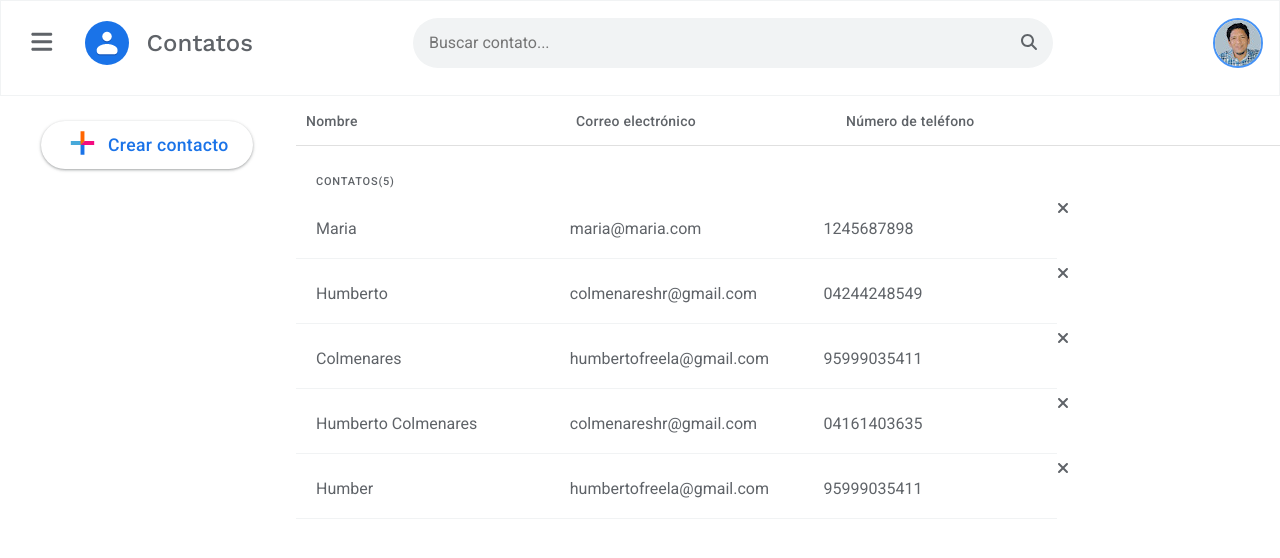
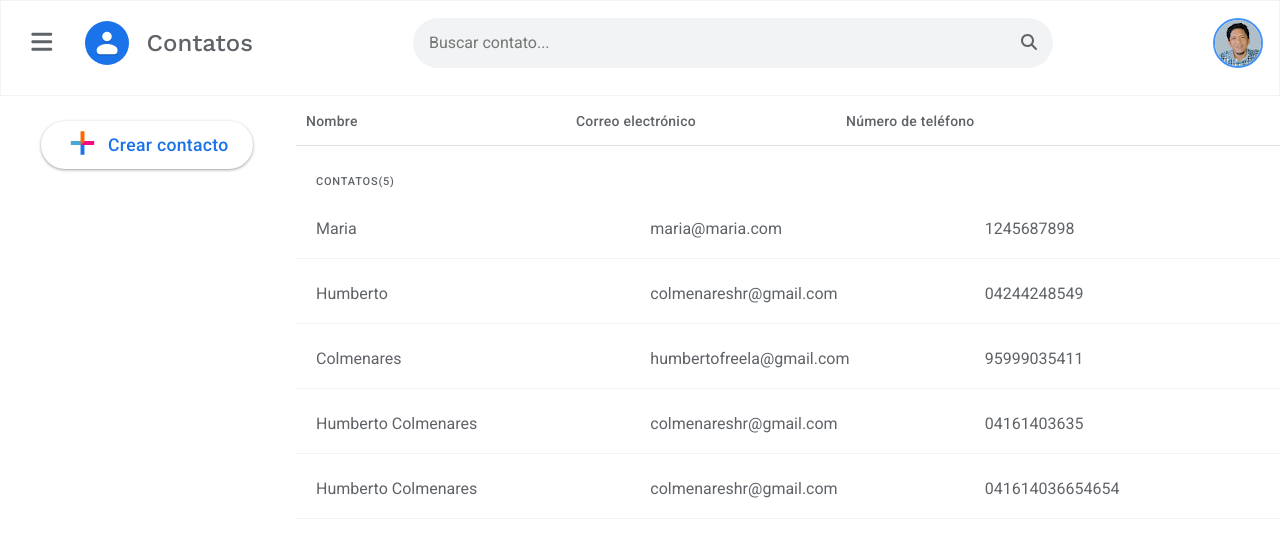
Before and after one commit to colmenareshr/ReactAgendaContatos, a React (Vite) app: page / in a window 1280 px wide. Shown: the top 558 px of the page. Built offline with nearby package versions, Linux system fonts and the light colour scheme; data requests are answered from the project's data file.

Commit message:
Estilos boton delete

```diff
--- a/db.json
+++ b/db.json
@@ -25,10 +25,10 @@
       "id": 22
     },
     {
-      "nome": "Humber",
-      "email": "humbertofreela@gmail.com",
-      "telefone": "95999035411",
-      "id": 23
+      "nome": "Humberto Colmenares",
+      "email": "colmenareshr@gmail.com",
+      "telefone": "041614036654654",
+      "id": 24
     }
   ]
 }
--- a/src/App.jsx
+++ b/src/App.jsx
@@ -4,7 +4,6 @@ import SideBar from './components/SideBar/SideBar';
 import ModalCreate from './components/Modales/ModalCreate';
 import { useEffect, useState } from 'react';
 import './App.css';
-
 
 function App() {
   /* HOOKS */
@@ -14,7 +13,6 @@ function App() {
   const [telefones, setTelefones] = useState('');
   const [showModal, setShowModal] = useState(false);
   const [isUpdate, setIsUpdate] = useState();
-
 
   /*AGREGAR VENTANA MODAL CREAR*/
   const handleShowModal = () => {
@@ -56,22 +54,22 @@ function App() {
         console.log(err.message);
       });
   };
-/*METODO DELETE | ELIMINAR CONTACTO */
+  /*METODO DELETE | ELIMINAR CONTACTO */
   const deleteContact = async (id) => {
-    await fetch(`http://localhost:3000/contatos/${id}`,{
+    await fetch(`http://localhost:3000/contatos/${id}`, {
       method: 'DELETE',
-    }).then((response) =>{
-      if(response.status === 200) {
+    }).then((response) => {
+      if (response.status === 200) {
         setContacts(
-          contacts.filter((contato) =>{
+          contacts.filter((contato) => {
             return contato.id !== id;
           })
         );
-      }else{
+      } else {
         return;
       }
-    })
-  }
+    });
+  };
 
   /* API FIN */
   /* FUNCIONAMIENTO DEL FORMULARIO */
@@ -84,7 +82,7 @@ function App() {
   };
   /* FORMULARIO FIN */
 
-/*EDITAR CONTACTOS*/
+  /*EDITAR CONTACTOS*/
   const onUpdate = (id) => {
     fetch(`http://localhost:3000/contatos/${id}`)
       .then((response) => response.json())
@@ -94,9 +92,8 @@ function App() {
         setEmails(data.email);
         setTelefones(data.telefone);
         setShowModal(true);
-        console.log("RESPUESTA UPDATE", data);
-      })
-
+        console.log('RESPUESTA UPDATE', data);
+      });
   };
 
   const handleUpdate = async () => {
@@ -111,13 +108,12 @@ function App() {
         'Content-type': 'application/json; charset=UTF-8',
       },
     });
-    if(response.ok)
-    console.log("OKS", response.ok);
-    setIsUpdate(undefined);
-    };
-
-
-
+    if (response.ok) {
+      console.log('OKS', response.ok);
+      setIsUpdate(undefined);
+      setShowModal(false);
+    }
+  };
 
   return (
     <div className='App'>
--- a/src/components/Contatos/Contatos.jsx
+++ b/src/components/Contatos/Contatos.jsx
@@ -10,8 +10,8 @@ function Contatos({ nome, email, telefone, deleteContacts, updateContacto }) {
           <div className='contatos_items item_nombre'>{nome}</div>
           <div className='contatos_items item_email'>{email}</div>
           <div className='contatos_items item_tel'>{telefone}</div>
+        </div>
           <FontAwesomeIcon icon={faClose} onClick={deleteContacts} />
-        </div>
       </div>
     </>
   );
--- a/src/components/ContatosForm/ContatosForm.jsx
+++ b/src/components/ContatosForm/ContatosForm.jsx
@@ -10,7 +10,7 @@ function ContatosForm({
   telefone,
   sendTelefone,
   isUpdate,
-  handleUpdate
+  handleUpdate,
 }) {
   return (
     <>
```
